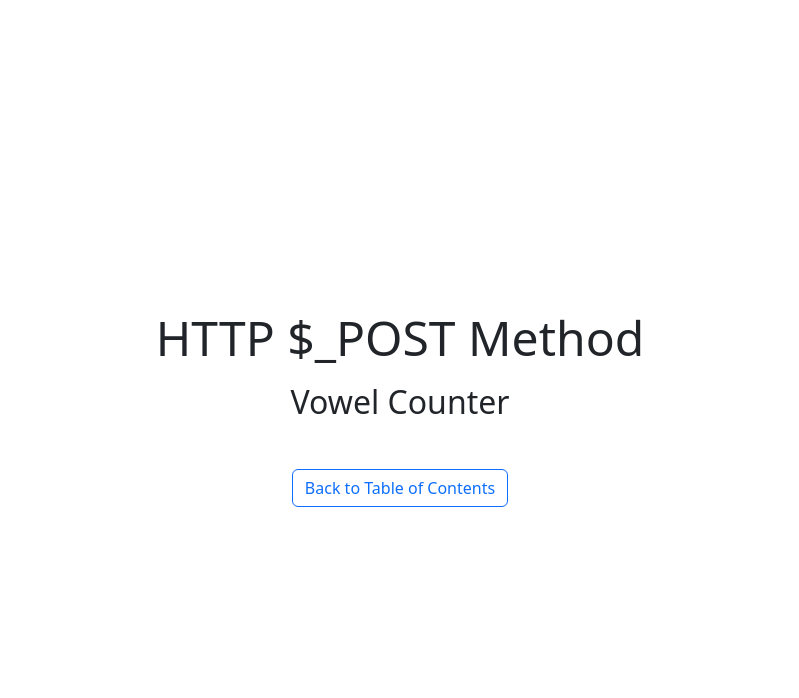
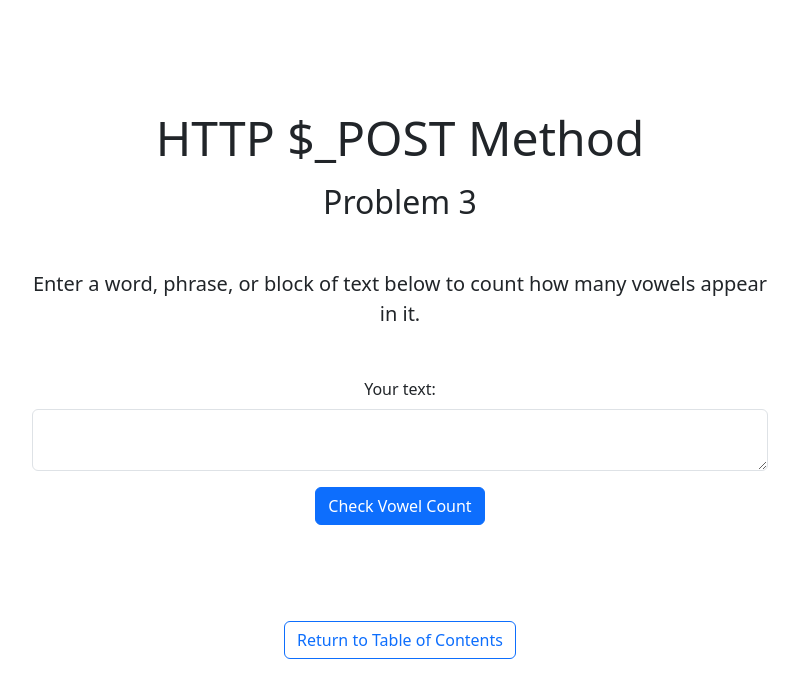
Before and after one commit to eubhawatson-classes/dmit-2025-workbook-a01-fall-2025, a PHP site: page /problem-3.php in a window 1280 px wide. Shown: the top 698 px of the page, without its empty margins (240-1039 px from the left). Run offline with PHP 8.4, Linux system fonts and the light colour scheme.

Commit message:
Adds Problem 3 to Lesson 06.

```diff
--- a/module-1/06-form-handling-post/problem-3.php
+++ b/module-1/06-form-handling-post/problem-3.php
@@ -1,10 +1,121 @@
 <?php
 
-$title = "Vowel Counter";
+$title = "Problem 3";
 include 'includes/header.php';
+
+/*
+    ### Problem 3: Vowel Counter
+
+    Write a program that takes a string input from the user and counts the number of vowels (a, e, i, o, u) in it.
+
+
+    #### Bonus Question
+
+    Some English words do not have any of the standard vowels (a, e, i, o, u), but do have a 'y' (ex. any, why, my, sky ...).
+
+    Extend your program so that it looks for each word that contains no standard vowel, counts every 'y' in that word, and prints the total number vowels with 'y' words added.
+*/
+
+// This is the syntax for our ternary shorthand:
+// $variable = condition ? if true : else false;
+
+$user_text = isset($_POST['user-text']) ? $_POST['user-text'] : '';
+$standard_count = 0;
+$y_count = 0;
+
+if ($_SERVER['REQUEST_METHOD'] === 'POST') {
+    // Our first step is normalisation. We'll convert everything to lowercase so that our script doesn't discriminate between cases (ex. e and E, or a and A).
+    $text = mb_strtolower(trim($user_text), 'UTF-8'); // trim() removes leading and trailing whitespace.
+
+    // str_split() -> converts each character in a string to an item within a simple indexed array.
+    $char_array = str_split($text);
+    $vowels = ['a', 'e', 'i', 'o', 'u'];
+
+    foreach ($char_array as $char) {
+        // in_array() -> looks for a needle (a value) in a haystack (an array). In this case, we are checking to see whether or not every single character in our user-provided phrase is a vowel or not (i.e. if it's in our vowel list).
+        if (in_array($char, $vowels, TRUE)) {
+            // If the character in question is a vowel, we'll increase our vowel counter.
+            $standard_count++;
+        }
+    }
+
+
+    /**
+     * Okay, great -- we've got our vowel count! Now, we've got to figure out the number of y-words.
+     *
+     * The next part of this block might be a little intimidating for students who are not super comfortable with scripting languages. I would run through the logic or the possible solution with a group who is very keen, if you have time at the end of the class.
+     *
+     */
+
+    // str_word_count() -> This can do a couple of things, including taking a string and returning the number of words in it ($text, 0) or taking a string and returning an array where each item is a word ($text, 1). We are doing the latter.
+    $words = str_word_count($text, 1);
+
+    /**
+     * Now, we've got to check two things:
+     *
+     * 1) Is there a vowel (a, e, i, o, u) in each word?
+     * 2) If not (if FALSE), is there a 'y'?
+     */
+
+     // This loops through our array of words and lets us examine one word at a time.
+     foreach ($words as $word) {
+
+        // Let's start by defining a boolean. This will act as a switch for us.
+        $has_vowel = FALSE;
+
+        // Now, let's look at each individual character inside of our word.
+        foreach ($vowels as $v) {
+            if (strpos($word, $v) !== FALSE) {
+                // If we find a vowel in our word, we exit the inner loop and move onto the next word.
+                $has_vowel = TRUE;
+                break;
+            }
+        }
+
+        // If there is no vowel found in our word ...
+        if (!$has_vowel) {
+            // ... we will take that word and see how many times 'y' appears in it. We'll then add this to our overall y-count.
+            $y_count += substr_count($word, 'y');
+        }
+     }
+}
 
 ?>
 
-<a href="index.php" class="btn btn-outline-primary">Back to Table of Contents</a>
+<p class="lead mb-5">Enter a word, phrase, or block of text below to count how many vowels appear in it.</p>
 
-<?php include 'includes/footer.php'; ?>
+<form action="<?php echo htmlspecialchars($_SERVER['PHP_SELF']); ?>" method="POST" class="mb-5">
+    <div class="mb-3">
+        <label for="user-text" class="form-label">Your text:</label>
+        <textarea name="user-text" id="user-text" class="form-control"><?php echo $user_text; ?></textarea>
+
+        <!--
+            It's important that our forms retain user input, especially if the user needs to return to the form or correct anything for whatever reason. In order to do this, we can echo out their previously-submitted value into a `value` attribute.
+
+            <input type="text" name="text" id="text" value="<?php echo $user_text; ?>">
+        -->
+    </div>
+
+    <div class="mb-3">
+        <input type="submit" name="submit" id="submit" value="Check Vowel Count" class="btn btn-primary">
+    </div>
+</form>
+
+<?php if ($user_text != '') : ?>
+
+    <div class="row row-cols-2 mb-5">
+        <!-- Standard Vowel Count -->
+        <div class="alert alert-success col" role="alert">
+            <p class="mb-0"><strong>Standard Vowels</strong>: <?php echo $standard_count; ?></p>
+        </div>
+        <!-- Y-Words Count -->
+        <div class="alert alert-warning col" role="alert">
+            <p class="mb-0"><strong>Y-Words</strong>: <?php echo $y_count; ?></p>
+        </div>
+    </div>
+
+<?php endif;
+
+echo '<a href="index.php" class="btn btn-outline-primary my-5">Return to Table of Contents</a>';
+
+include 'includes/footer.php';
```
